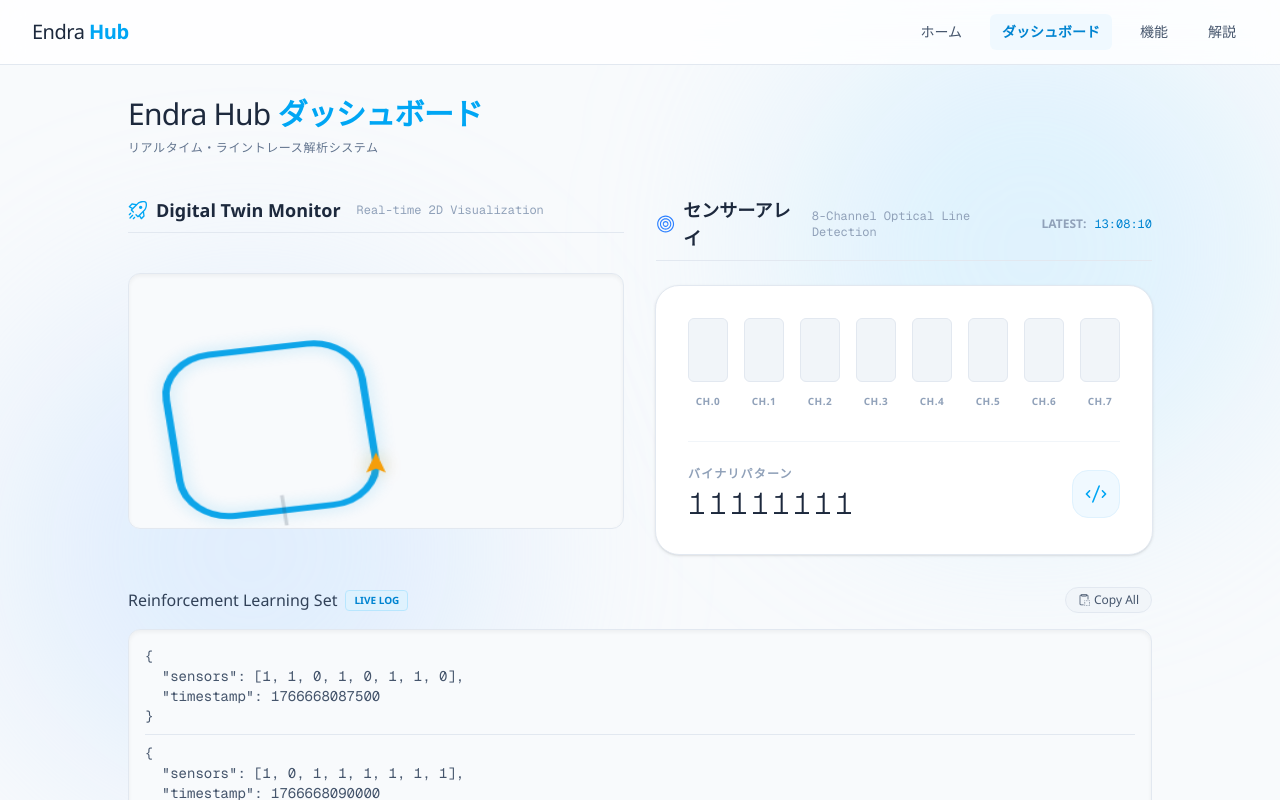
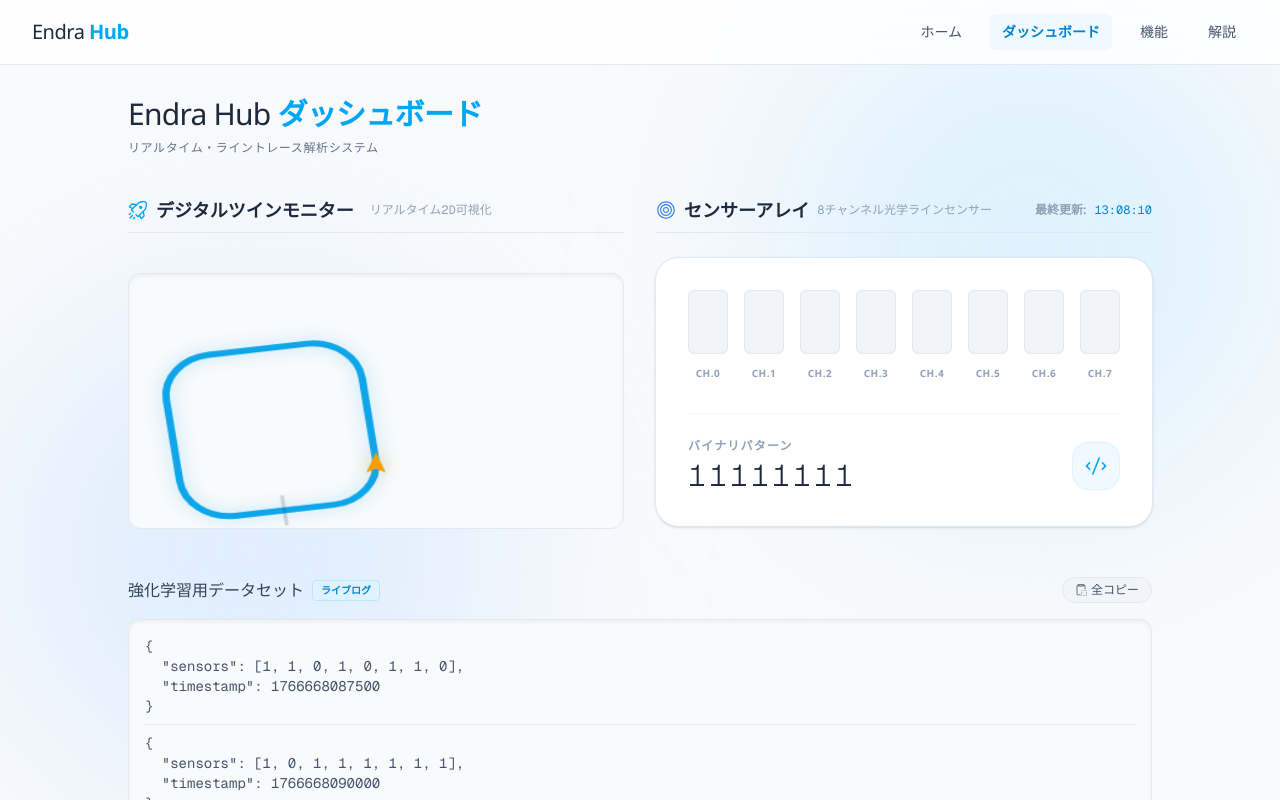
Before and after one commit to Juna1013/4th-PBL-front, a Next.js app: page /dashboard in a window 1280 px wide. Shown: the top 800 px of the page. Built offline with nearby package versions, Linux system fonts and the light colour scheme; no server answers.

Commit message:
ダッシュボードの表示言語を日本語に統一

```diff
--- a/src/app/dashboard/page.tsx
+++ b/src/app/dashboard/page.tsx
@@ -105,8 +105,8 @@ export default function Dashboard() {
                         <section>
                             <div className="flex items-center gap-2 mb-6 border-b border-slate-200 pb-2">
                                 <RocketIcon className="w-5 h-5 text-sky-500" />
-                                <h2 className="text-lg font-semibold text-slate-800">Digital Twin Monitor</h2>
-                                <span className="text-xs text-slate-400 ml-auto md:ml-2 font-mono">Real-time 2D Visualization</span>
+                                <h2 className="text-lg font-semibold text-slate-800">デジタルツインモニター</h2>
+                                <span className="text-xs text-slate-400 ml-auto md:ml-2 font-mono">リアルタイム2D可視化</span>
                             </div>
                             <div className="flex justify-center py-4">
                                 <LineVisualizer
@@ -122,10 +122,10 @@ export default function Dashboard() {
                                 <div className="flex items-center gap-2">
                                     <TargetIcon className="w-5 h-5 text-blue-500" />
                                     <h2 className="text-lg font-semibold text-slate-800">センサーアレイ</h2>
-                                    <span className="hidden md:inline text-xs text-slate-400 font-mono">8-Channel Optical Line Detection</span>
+                                    <span className="hidden md:inline text-xs text-slate-400 font-mono">8チャンネル光学ラインセンサー</span>
                                 </div>
                                 <div className="flex items-center gap-2 text-xs">
-                                    <span className="text-slate-400 font-bold">LATEST:</span>
+                                    <span className="text-slate-400 font-bold">最終更新:</span>
                                     <span className="font-mono text-sky-600">{new Date().toLocaleTimeString('ja-JP')}</span>
                                 </div>
                             </div>
@@ -180,9 +180,9 @@ export default function Dashboard() {
                         <section className="lg:col-span-2">
                             <div className="flex items-center justify-between mb-4">
                                 <div className="flex items-center gap-2">
-                                    <h3 className="text-slate-700 font-medium">Reinforcement Learning Set</h3>
+                                    <h3 className="text-slate-700 font-medium">強化学習用データセット</h3>
                                     <div className="px-2 py-0.5 rounded text-[10px] font-bold bg-sky-100 text-sky-600 border border-sky-200">
-                                        LIVE LOG
+                                        ライブログ
                                     </div>
                                 </div>
                                 <button
@@ -193,7 +193,7 @@ export default function Dashboard() {
                                     className="text-xs bg-slate-100 hover:bg-slate-200 text-slate-600 border border-slate-200 px-3 py-1 rounded-full transition-colors flex items-center gap-1"
                                 >
                                     <ClipboardCopyIcon className="w-3 h-3" />
-                                    Copy All
+                                    全コピー
                                 </button>
                             </div>
                             <div>
@@ -202,7 +202,7 @@ export default function Dashboard() {
                                     className="bg-slate-50 p-4 rounded-xl border border-slate-200 h-64 overflow-y-auto font-mono text-xs md:text-sm text-slate-600 scroll-smooth shadow-inner"
                                 >
                                     {logs.length === 0 ? (
-                                        <div className="text-slate-400 italic">Waiting for telemetry data...</div>
+                                        <div className="text-slate-400 italic">テレメトリデータを待機中...</div>
                                     ) : (
                                         logs.map((log, index) => (
                                             <div key={index} className="mb-2 whitespace-pre border-b border-slate-200 pb-2 last:border-0 last:pb-0 last:mb-0">
```
